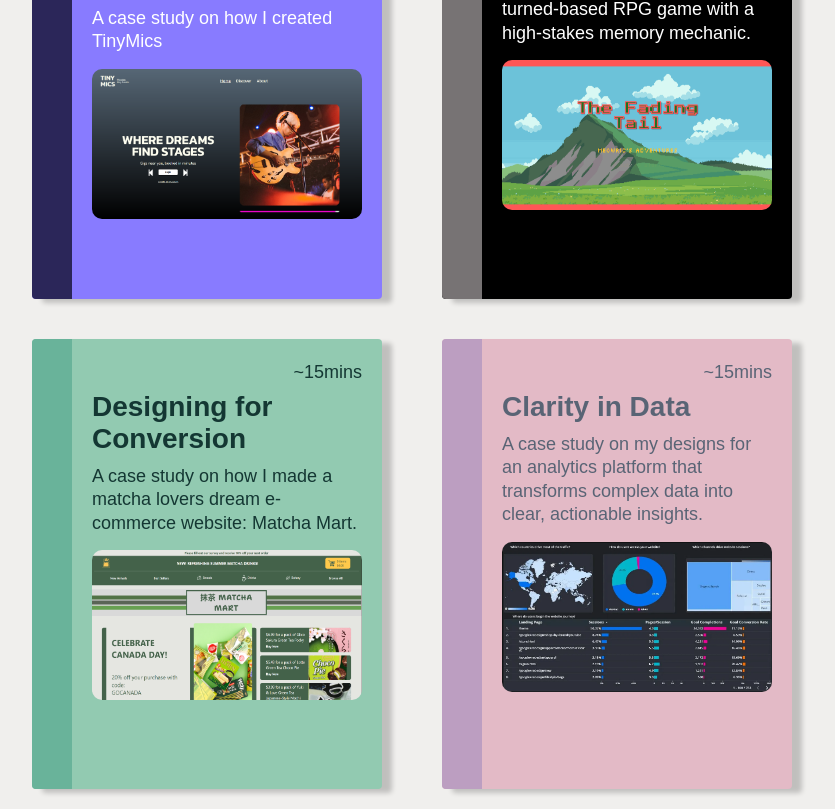
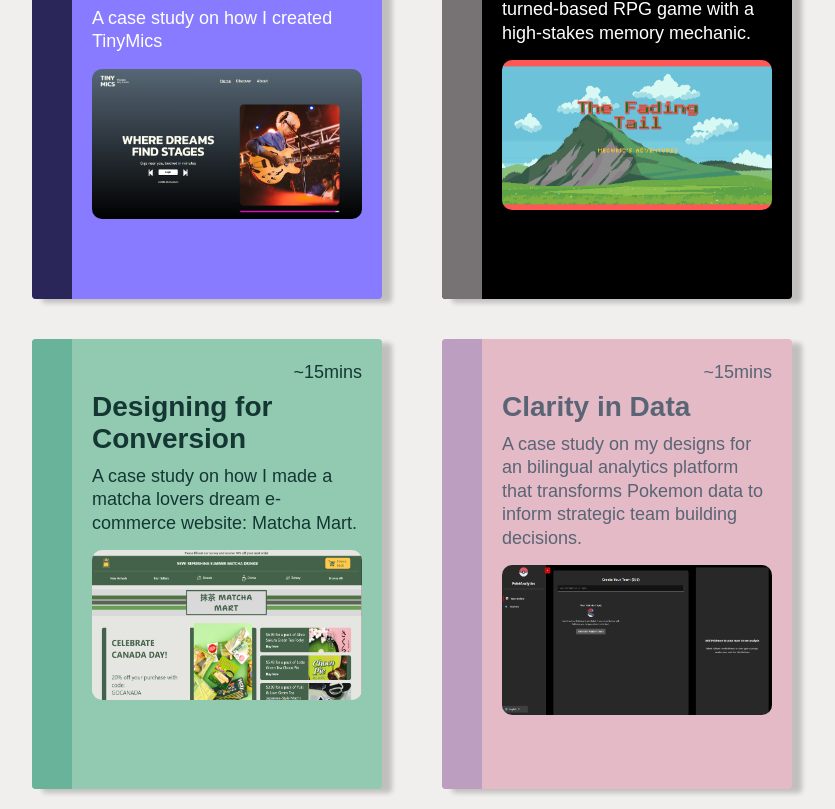
Before and after one commit to Leung-Arvin/seg_3125_assignment_1_portfolio, a React (Vite) app: page / in a window 1280 px wide. Shown: the part 1341-2150 px from the top of the page, without its empty margins (218-1053 px from the left). Built offline with nearby package versions, Linux system fonts and the light colour scheme.

Commit message:
added analytics website link

```diff
--- a/src/App.jsx
+++ b/src/App.jsx
@@ -100,11 +100,11 @@
                 textColor="#143733"
               />
               </Link>
-              <Link to="/case4">
+              <Link to="https://pokemon-analytics.netlify.app">
               <CaseStudy
                 read_time="15"
                 title="Clarity in Data"
-                description="A case study on my designs for an analytics platform that transforms complex data into clear, actionable insights."
+                description="A case study on my designs for an bilingual analytics platform that transforms Pokemon data to inform strategic team building decisions."
                 image="data_analytics_case.png"
                 spineColor="#BC9EC1"
                 contentColor="#E3BAC6"
```
Also changed, not shown: public/data_analytics_case.png.
